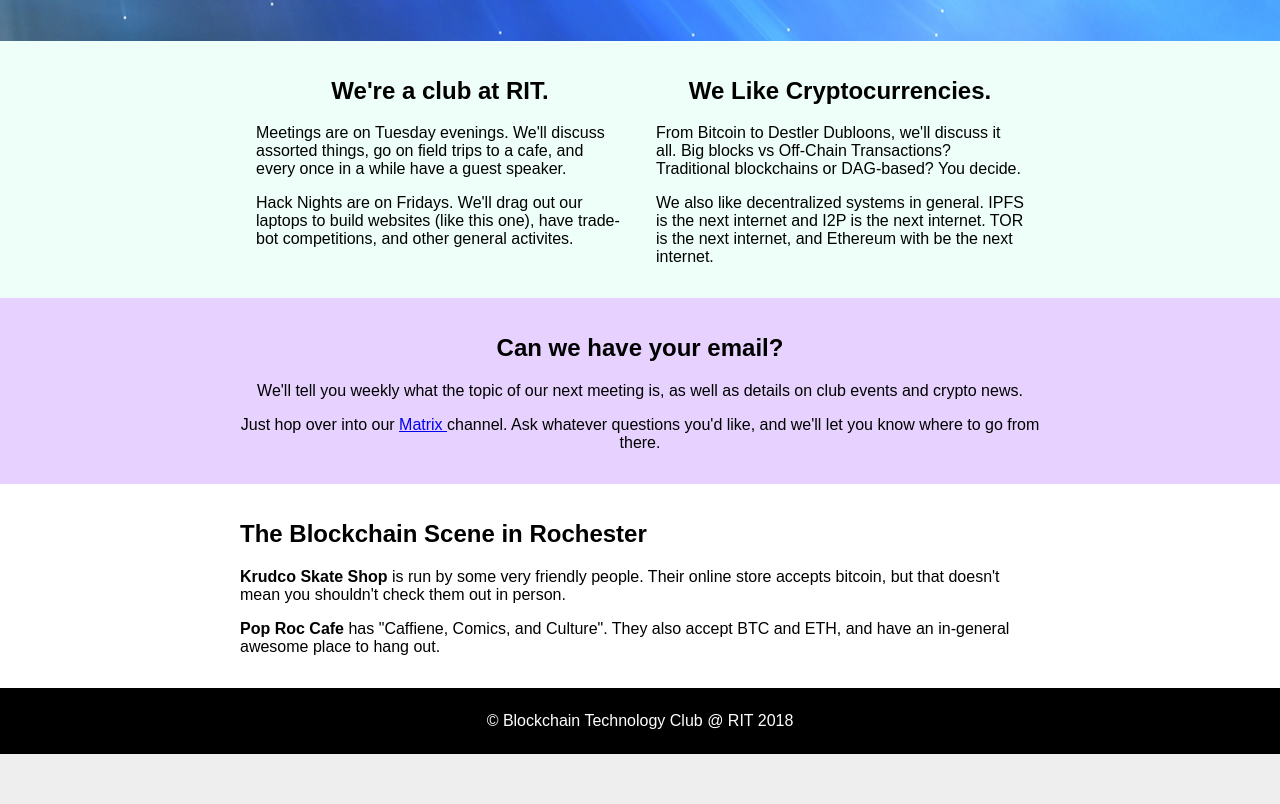
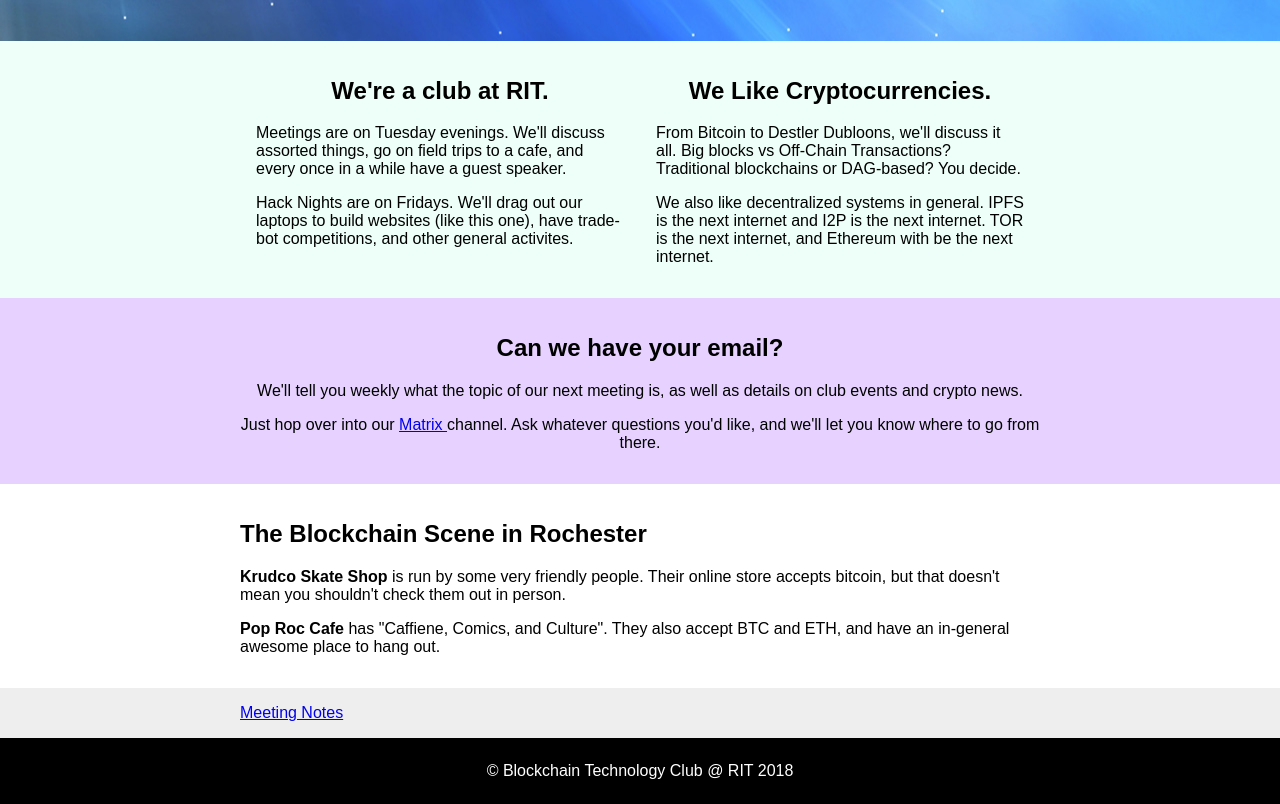
Before and after one commit to btcrit/V1, a plain HTML site: page index.html in a window 1280 px wide. Shown: the part 420-1224 px from the top of the page. Before the commit the page ends 1174 px from the top, so only its background shows below. Drawn offline with Linux system fonts and the light colour scheme.

Commit message:
add meeting notes

```diff
--- a/index.html
+++ b/index.html
@@ -102,6 +102,11 @@
                 </p>
             </div>
         </section>
+        <section id="minutes">
+            <div class="notwide">
+                <a href="./notes/">Meeting Notes</a>
+            </div>
+        </section>
         <!-- Footer -->
         <footer>
             <div class="notwide">
```
Also changed, not shown: notes/may14th2018conferencecallnotes.txt (added), notes/may17th2018eboardMeetingNotes.txt (added).
